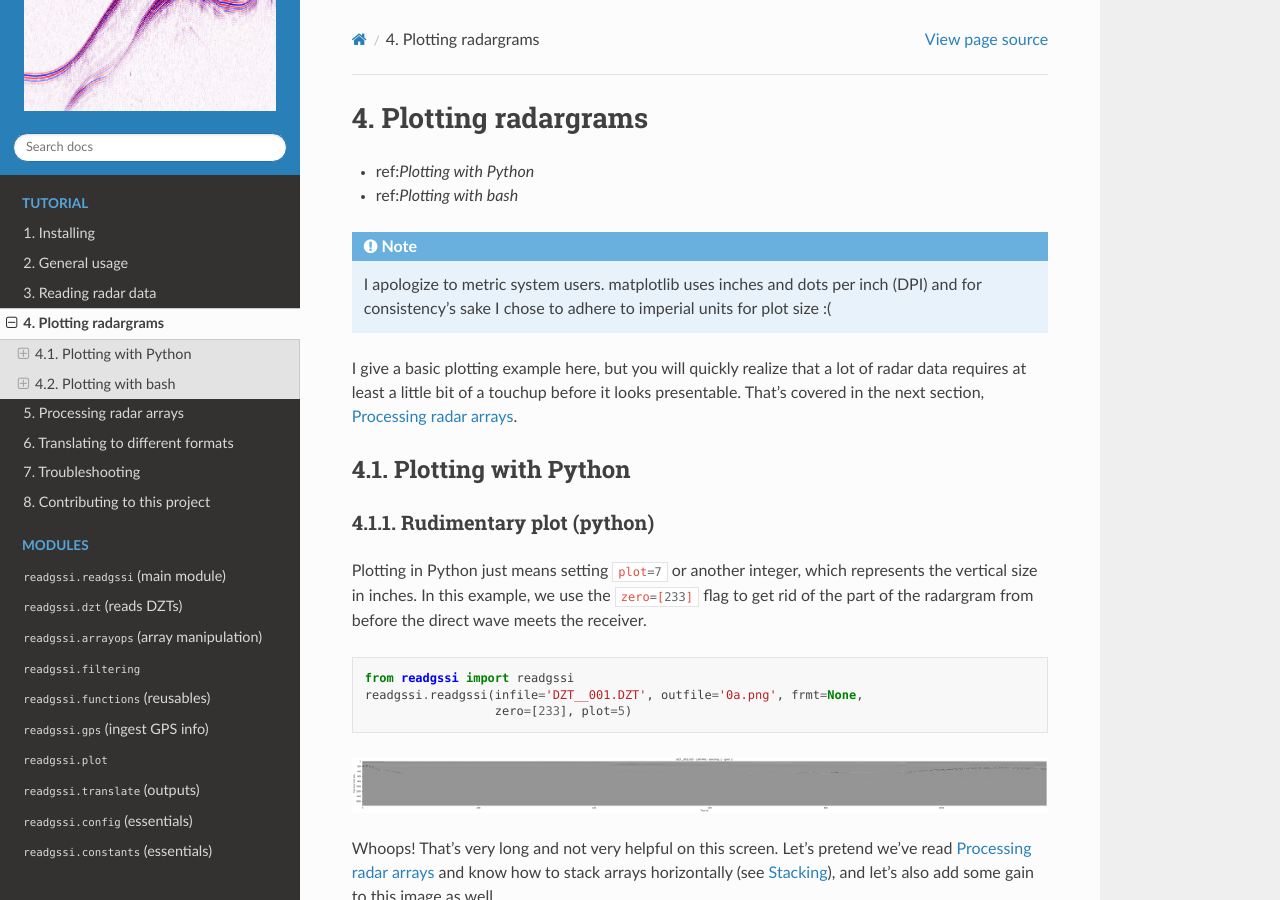
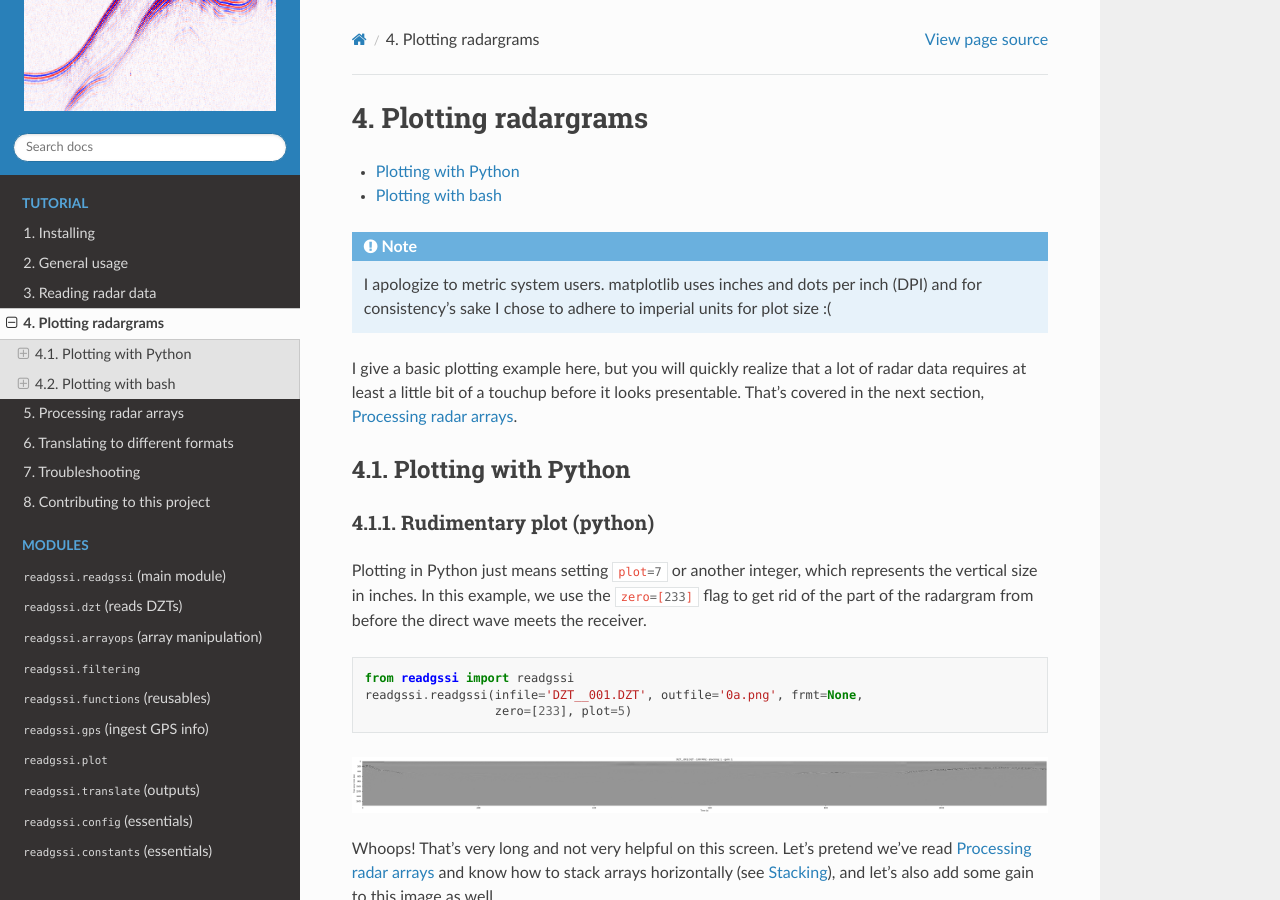
Before and after one commit to iannesbitt/readgssi, a Sphinx documentation site: the page built from docs/plotting.rst, in a window 1280 px wide and 900 px high. Built offline with Sphinx 7.4.7 and the Read the Docs theme 2.0.0, drawn with Linux system fonts in a browser that asks for light colours.

Commit message:
fixed an error in plotting tutorial doc

```diff
--- a/docs/plotting.rst
+++ b/docs/plotting.rst
@@ -1,8 +1,8 @@
 Plotting radargrams
 #####################################
 
-* ref:`Plotting with Python`
-* ref:`Plotting with bash`
+* :ref:`Plotting with Python`
+* :ref:`Plotting with bash`
 
 .. note::
     I apologize to metric system users. matplotlib uses inches and dots per inch (DPI) and for consistency's sake I chose to adhere to imperial units for plot size :(
```
